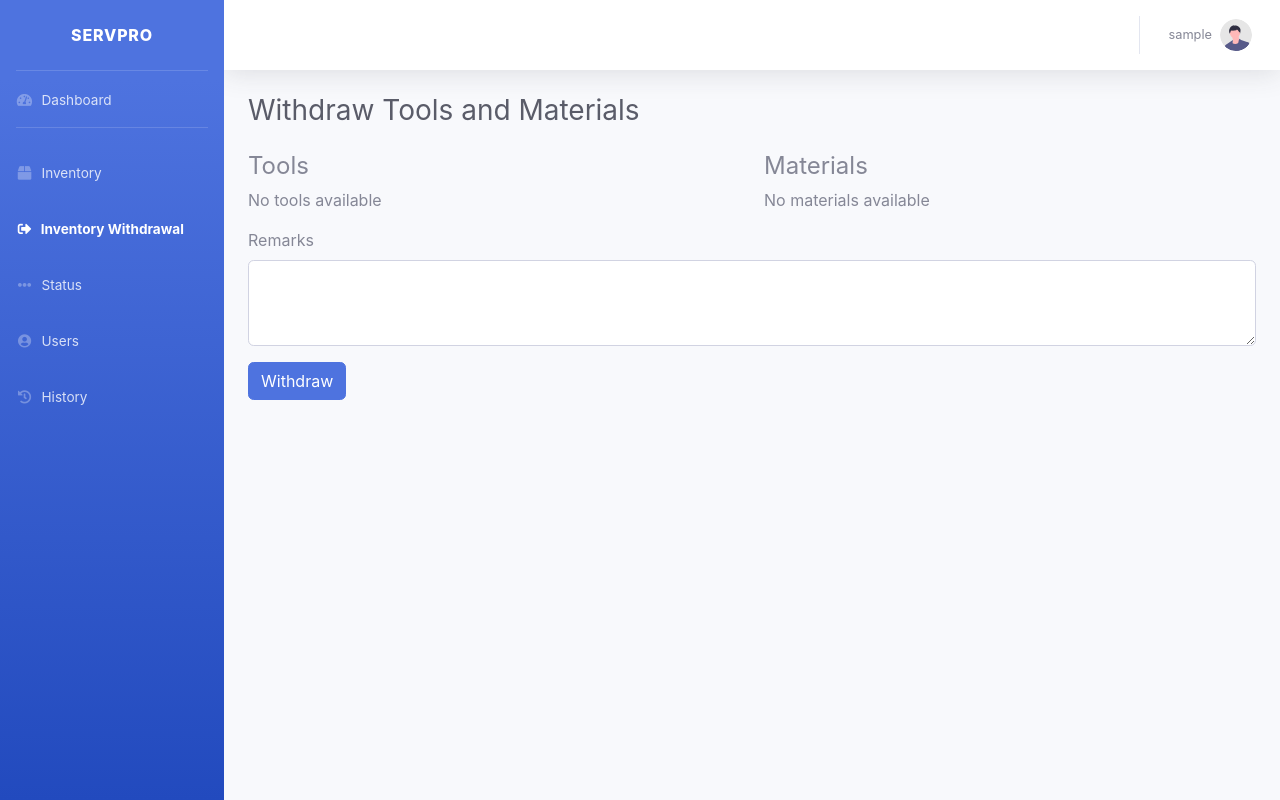
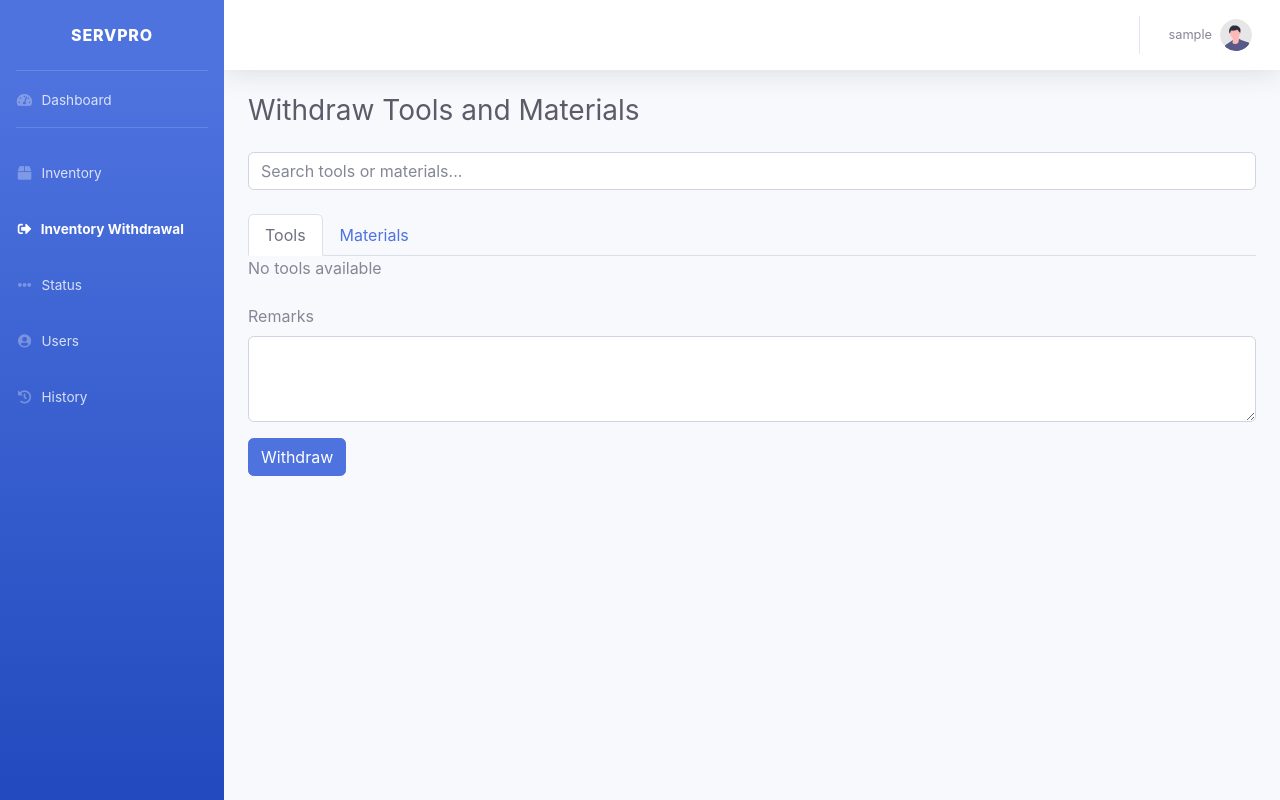
Before and after one commit to Shiro2602/SVPInventorySys, a PHP site: page /withdraw.php in a window 1280 px wide. Run offline with PHP 8.4, Linux system fonts and the light colour scheme; the visitor is signed in with stand-in values (Sample User, id 1); data that the repository does not hold is empty.

Commit message:
added search bar and tabs

```diff
--- a/withdraw.php
+++ b/withdraw.php
@@ -23,7 +23,6 @@ $user = $result->fetch_assoc();
 $user_image = $user['image'] ?? 'img/undraw_profile.svg';
 
 $role = $_SESSION['role']; // Get the user's role from the session
-
 ?>
 
 <!DOCTYPE html>
@@ -44,46 +43,38 @@ $role = $_SESSION['role']; // Get the user's role from the session
 
         <!-- Sidebar -->
         <ul class="navbar-nav bg-gradient-primary sidebar sidebar-dark accordion" id="accordionSidebar">
-
             <!-- Sidebar - Brand -->
             <a class="sidebar-brand d-flex align-items-center justify-content-center" href="dashboard.php">
                 <div class="sidebar-brand-text mx-3">SERVPRO</div>
             </a>
-
             <!-- Divider -->
             <hr class="sidebar-divider my-0">
-
             <!-- Nav Item - Dashboard -->
             <li class="nav-item">
                 <a class="nav-link" href="dashboard.php">
                     <i class="fas fa-fw fa-tachometer-alt"></i>
                     <span>Dashboard</span></a>
             </li>
-
             <!-- Divider -->
             <hr class="sidebar-divider">
-
             <!-- Nav Item - Inventory -->
             <li class="nav-item">
                 <a class="nav-link" href="inventory.php">
                     <i class="fas fa-fw fa-box"></i>
                     <span>Inventory</span></a>
             </li>
-
             <!-- Nav Item - Withdraw-->
             <li class="nav-item active">
                 <a class="nav-link" href="inventory.php">
                     <i class="fas fa-fw fa-sign-out-alt"></i>
                     <span>Inventory Withdrawal</span></a>
             </li>
-
             <!-- Nav Item - Status -->
             <li class="nav-item">
                 <a class="nav-link" href="toolstatus.php">
                     <i class="fas fa-fw fa-ellipsis-h"></i>
                     <span>Status</span></a>
             </li>
-
             <?php if ($role === 'admin'): ?>
             <!-- Nav Item - Users -->
             <li class="nav-item">
@@ -92,14 +83,12 @@ $role = $_SESSION['role']; // Get the user's role from the session
                     <span>Users</span></a>
             </li>
             <?php endif; ?>
-
             <!-- Nav Item - History -->
             <li class="nav-item">
                 <a class="nav-link" href="history.php">
                     <i class="fas fa-fw fa-history"></i>
                     <span>History</span></a>
             </li>
-
         </ul>
         <!-- End of Sidebar -->
 
@@ -111,12 +100,10 @@ $role = $_SESSION['role']; // Get the user's role from the session
 
                 <!-- Topbar -->
                 <nav class="navbar navbar-expand navbar-light bg-white topbar mb-4 static-top shadow">
-
                     <!-- Sidebar Toggle (Topbar) -->
                     <button id="sidebarToggleTop" class="btn btn-link d-md-none rounded-circle mr-3">
                         <i class="fa fa-bars"></i>
                     </button>
-
                     <!-- Topbar Navbar -->
                     <ul class="navbar-nav ml-auto">
                         <div class="topbar-divider d-none d-sm-block"></div>
@@ -138,7 +125,6 @@ $role = $_SESSION['role']; // Get the user's role from the session
                             </div>
                         </li>
                     </ul>
-
                 </nav>
                 <!-- End of Topbar -->
 
@@ -150,12 +136,27 @@ $role = $_SESSION['role']; // Get the user's role from the session
                         <h1 class="h3 mb-0 text-gray-800">Withdraw Tools and Materials</h1>
                     </div>
 
+                    <!-- Search Bar -->
+                    <div class="mb-4">
+                        <input type="text" id="searchInput" class="form-control" placeholder="Search tools or materials...">
+                    </div>
+
                     <!-- Withdraw Form -->
                     <form action="withdraw_action.php" method="POST">
-                        <div class="row">
-                            <div class="col-md-6">
-                                <h4>Tools</h4>
-                                <div class="form-group">
+                        <!-- Tabs -->
+                        <ul class="nav nav-tabs" id="myTab" role="tablist">
+                            <li class="nav-item">
+                                <a class="nav-link active" id="tools-tab" data-toggle="tab" href="#tools" role="tab" aria-controls="tools" aria-selected="true">Tools</a>
+                            </li>
+                            <li class="nav-item">
+                                <a class="nav-link" id="materials-tab" data-toggle="tab" href="#materials" role="tab" aria-controls="materials" aria-selected="false">Materials</a>
+                            </li>
+                        </ul>
+
+                        <div class="tab-content" id="myTabContent">
+                            <!-- Tools Tab -->
+                            <div class="tab-pane fade show active" id="tools" role="tabpanel" aria-labelledby="tools-tab">
+                                <div id="toolsList">
                                     <?php if ($tools_result->num_rows > 0): ?>
                                         <?php while($tool = $tools_result->fetch_assoc()): ?>
                                             <div class="form-check">
@@ -169,9 +170,10 @@ $role = $_SESSION['role']; // Get the user's role from the session
                                     <?php endif; ?>
                                 </div>
                             </div>
-                            <div class="col-md-6">
-                                <h4>Materials</h4>
-                                <div class="form-group">
+
+                            <!-- Materials Tab -->
+                            <div class="tab-pane fade" id="materials" role="tabpanel" aria-labelledby="materials-tab">
+                                <div id="materialsList">
                                     <?php if ($materials_result->num_rows > 0): ?>
                                         <?php while($material = $materials_result->fetch_assoc()): ?>
                                             <div class="form-check">
@@ -186,7 +188,9 @@ $role = $_SESSION['role']; // Get the user's role from the session
                                 </div>
                             </div>
                         </div>
-                        <div class="form-group">
+
+                        <!-- Remarks and Submit -->
+                        <div class="form-group mt-4">
                             <label for="remarks">Remarks</label>
                             <textarea class="form-control" name="remarks" id="remarks" rows="3"></textarea>
                         </div>
@@ -213,5 +217,24 @@ $role = $_SESSION['role']; // Get the user's role from the session
     <!-- Custom scripts for all pages-->
     <script src="https://cdnjs.cloudflare.com/ajax/libs/startbootstrap-sb-admin-2/4.1.3/js/sb-admin-2.min.js"></script>
 
+    <!-- Search Functionality -->
+    <script>
+        document.getElementById('searchInput').addEventListener('input', function() {
+            let filter = this.value.toLowerCase();
+            let tools = document.querySelectorAll('#toolsList .form-check');
+            let materials = document.querySelectorAll('#materialsList .form-check');
+
+            tools.forEach(function(tool) {
+                let text = tool.textContent.toLowerCase();
+                tool.style.display = text.includes(filter) ? '' : 'none';
+            });
+
+            materials.forEach(function(material) {
+                let text = material.textContent.toLowerCase();
+                material.style.display = text.includes(filter) ? '' : 'none';
+            });
+        });
+    </script>
+
 </body>
 </html>
```
